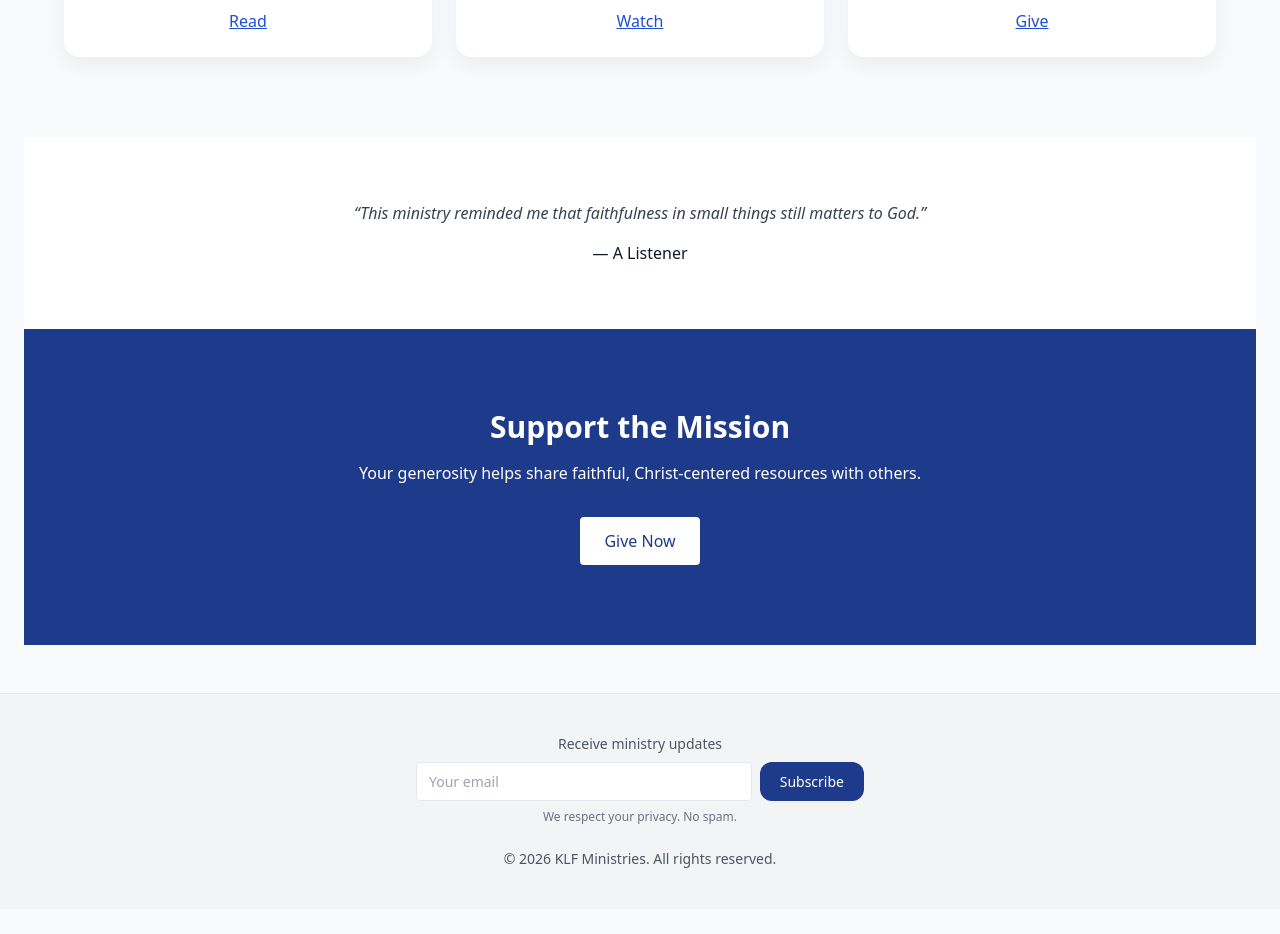
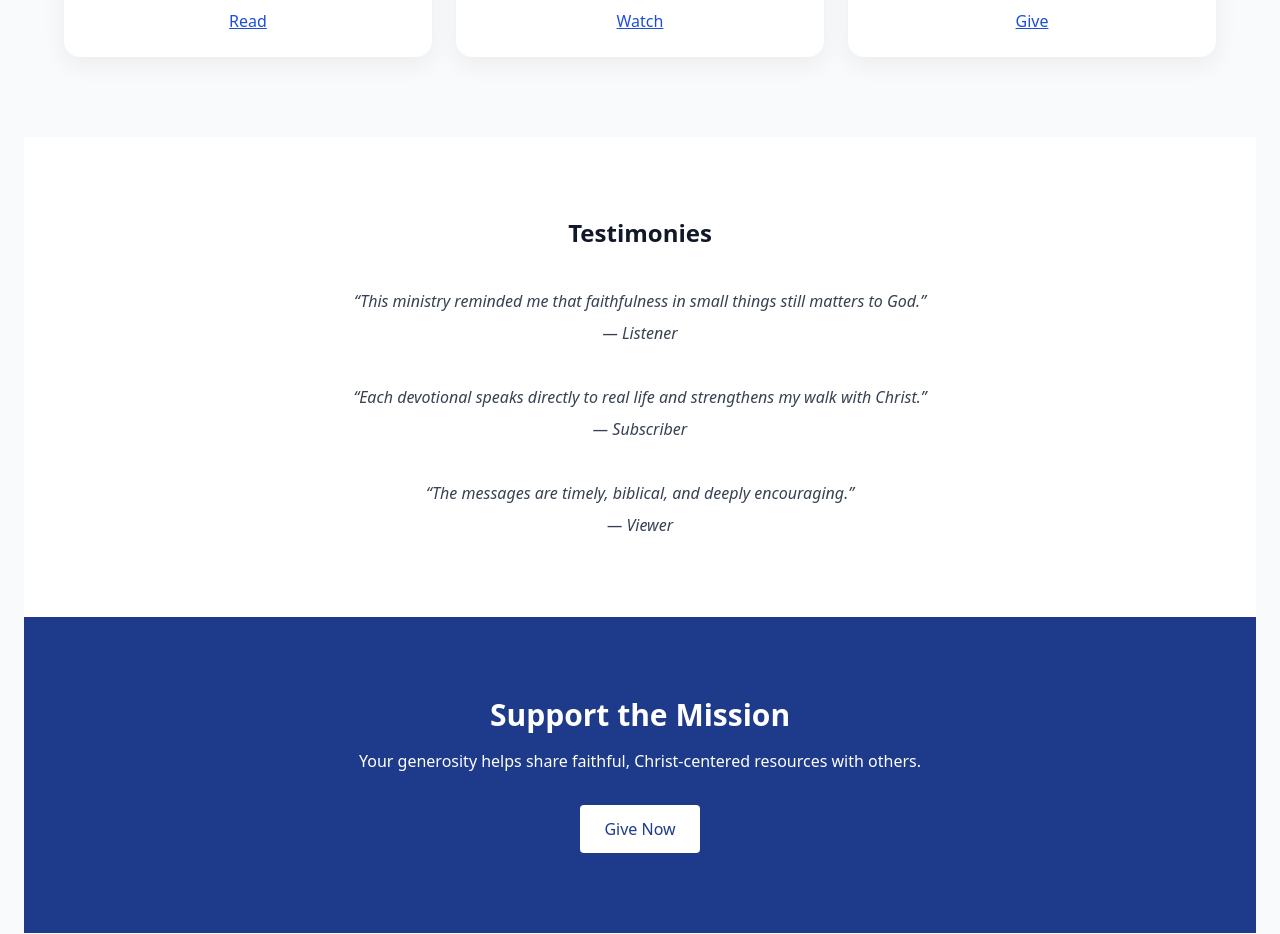
Before and after one commit to klfministries/klf-ministries-website, a Next.js app: page /en in a window 1280 px wide. Shown: the part 1340-2274 px from the top of the page. Before the commit the page ends 2249 px from the top, so only its background shows below. Built offline with nearby package versions, Linux system fonts and the light colour scheme.

Commit message:
Add testimonials section to homepage

```diff
--- a/app/[lang]/page.jsx
+++ b/app/[lang]/page.jsx
@@ -110,23 +110,38 @@ export default function Home({ params }) {
         </div>
       </section>
 
-      {/* ================= TESTIMONIAL ================= */}
-      <section className="bg-white py-16 px-6">
-        <div className="max-w-3xl mx-auto text-center">
-          <blockquote className="italic text-gray-700 mb-4">
-            “This ministry reminded me that faithfulness in small things still
-            matters to God.”
-          </blockquote>
-          <p className="font-medium">— A Listener</p>
+      {/* ================= TESTIMONIALS (STEP 2) ================= */}
+      <section className="bg-white py-20 px-6">
+        <div className="max-w-4xl mx-auto text-center">
+          <h2 className="text-2xl font-bold mb-10">
+            {lang === "es" ? "Testimonios" : "Testimonies"}
+          </h2>
+
+          <div className="space-y-10">
+            <blockquote className="italic text-gray-700">
+              “This ministry reminded me that faithfulness in small things still
+              matters to God.”
+              <div className="mt-2 font-medium">— Listener</div>
+            </blockquote>
+
+            <blockquote className="italic text-gray-700">
+              “Each devotional speaks directly to real life and strengthens my
+              walk with Christ.”
+              <div className="mt-2 font-medium">— Subscriber</div>
+            </blockquote>
+
+            <blockquote className="italic text-gray-700">
+              “The messages are timely, biblical, and deeply encouraging.”
+              <div className="mt-2 font-medium">— Viewer</div>
+            </blockquote>
+          </div>
         </div>
       </section>
 
       {/* ================= SUPPORT CTA ================= */}
       <section className="bg-blue-900 text-white py-20 px-6 text-center">
         <h2 className="text-3xl font-bold mb-4">
-          {lang === "es"
-            ? "Apoye la Misión"
-            : "Support the Mission"}
+          {lang === "es" ? "Apoye la Misión" : "Support the Mission"}
         </h2>
 
         <p className="max-w-2xl mx-auto mb-8">
@@ -143,7 +158,7 @@ export default function Home({ params }) {
         </button>
       </section>
 
-      {/* ================= DONATION MODAL (UNCHANGED) ================= */}
+      {/* ================= DONATION MODAL ================= */}
       {showDonate && (
         <div className="fixed inset-0 bg-black/50 flex items-center justify-center z-50 px-4">
           <div className="bg-white rounded-xl max-w-md w-full p-6 relative">
```
